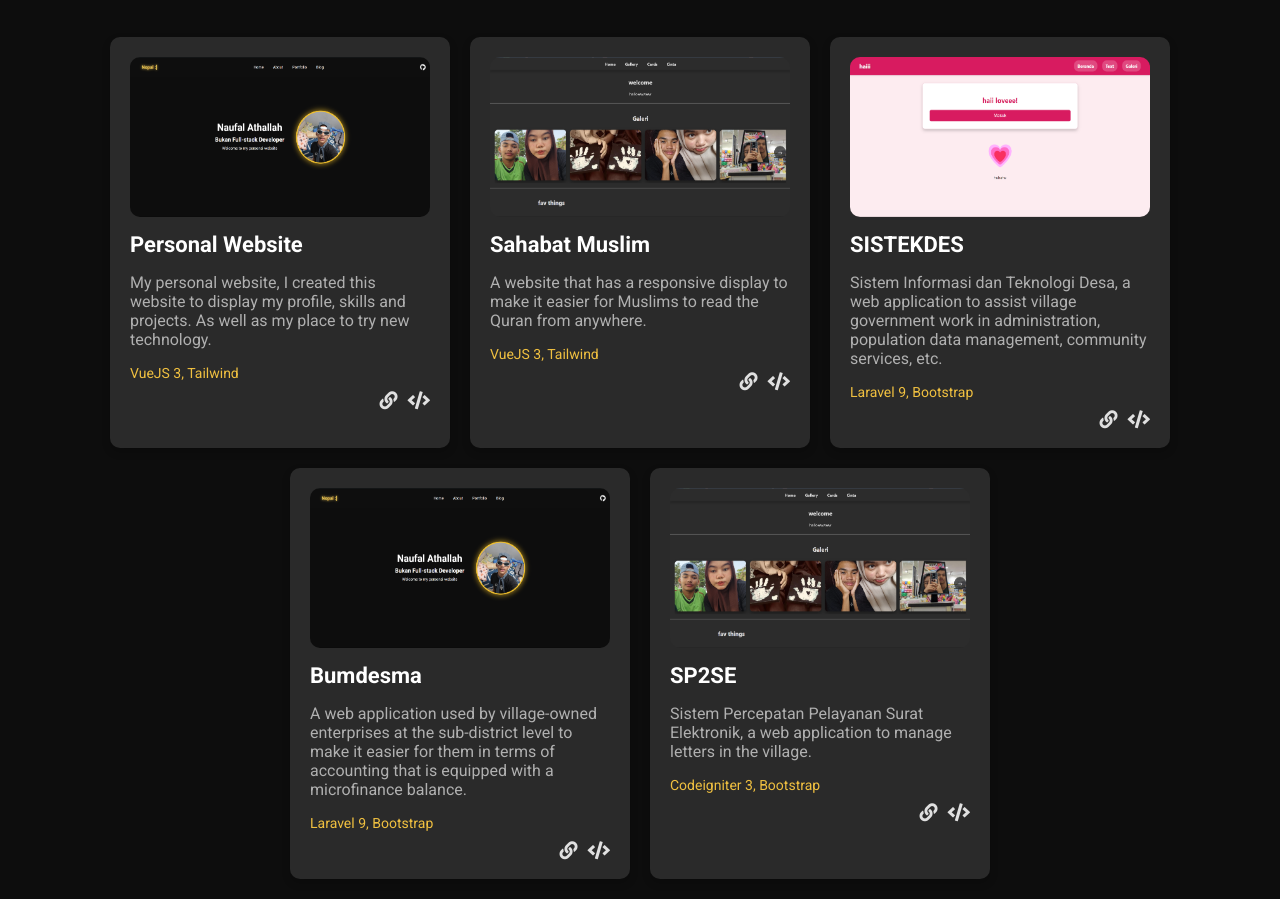
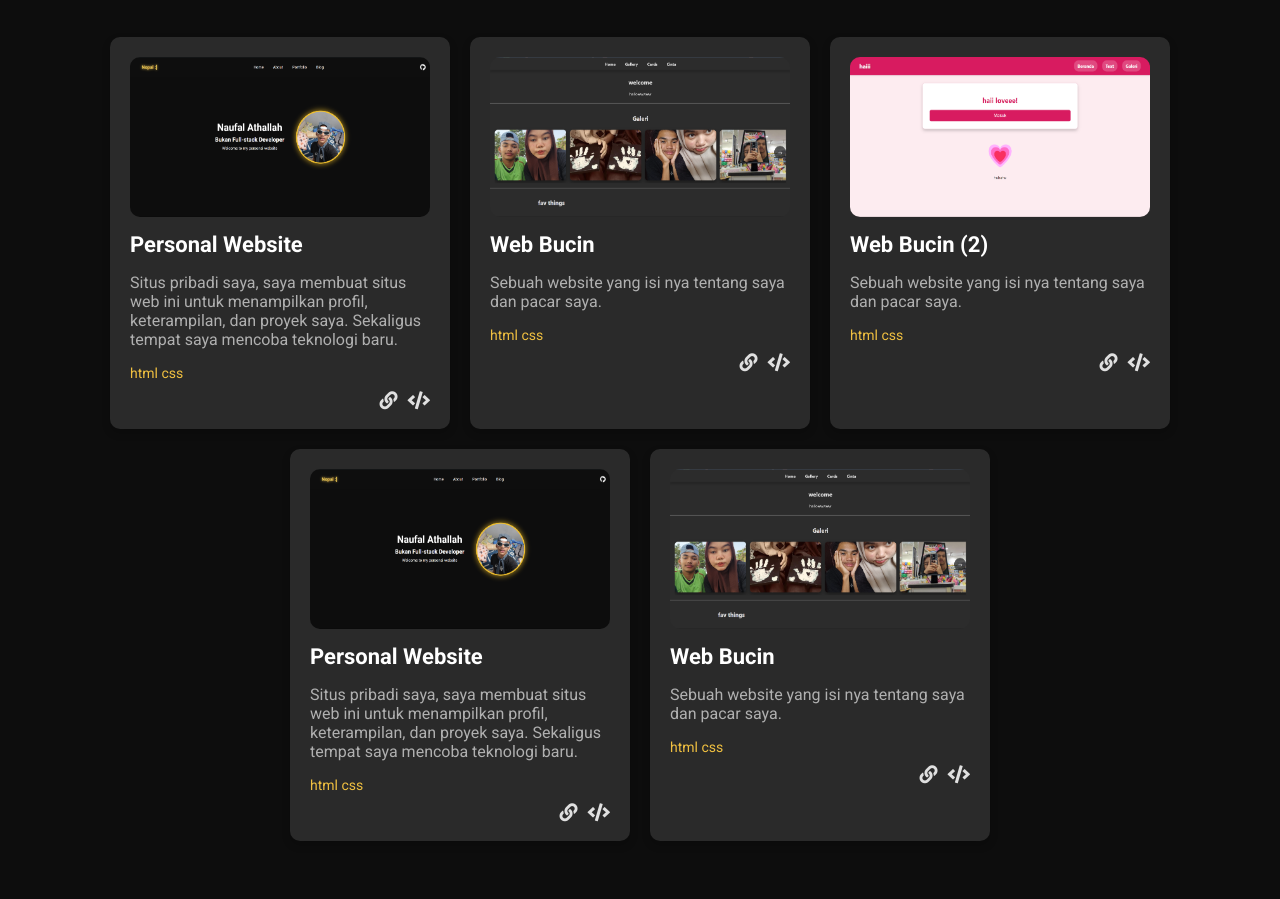
Before and after one commit to plydeuces/portofolio, a plain HTML site: page portofolio.html in a window 1280 px wide. Shown: the part 190-1089 px from the top of the page. After the commit the page ends 1051 px from the top, so only its background shows below. Drawn offline with nearby package versions, Linux system fonts and the light colour scheme.

Commit message:
potofolio

```diff
--- a/portofolio.html
+++ b/portofolio.html
@@ -277,10 +277,10 @@
                Personal Website
               </h3>
               <p>
-               My personal website, I created this website to display my profile, skills and projects. As well as my place to try new technology.
+                Situs pribadi saya, saya membuat situs web ini untuk menampilkan profil, keterampilan, dan proyek saya. Sekaligus tempat saya mencoba teknologi baru.
               </p>
               <div class="tech">
-               VueJS 3, Tailwind
+              html css
               </div>
               <div class="icons">
                <a href="#">
@@ -296,13 +296,13 @@
              <div class="project-card">
               <img alt="Screenshot of Sahabat Muslim project" height="160" src="Screenshot 2024-09-26 100458.png" width="300"/>
               <h3>
-               Sahabat Muslim
+               Web Bucin
               </h3>
               <p>
-               A website that has a responsive display to make it easier for Muslims to read the Quran from anywhere.
+              Sebuah website yang isi nya tentang saya dan pacar saya.
               </p>
               <div class="tech">
-               VueJS 3, Tailwind
+               html css
               </div>
               <div class="icons">
                <a href="#">
@@ -318,13 +318,13 @@
              <div class="project-card">
               <img alt="Screenshot of SISTEKDES project" height="160" src="Screenshot 2024-09-26 100609.png" width="300"/>
               <h3>
-               SISTEKDES
+                Web Bucin (2)
               </h3>
               <p>
-               Sistem Informasi dan Teknologi Desa, a web application to assist village government work in administration, population data management, community services, etc.
+                Sebuah website yang isi nya tentang saya dan pacar saya.
               </p>
               <div class="tech">
-               Laravel 9, Bootstrap
+               html css
               </div>
               <div class="icons">
                <a href="#">
@@ -340,13 +340,13 @@
              <div class="project-card">
               <img alt="Screenshot of Bumdesma project" height="160" src="Screenshot 2024-09-26 100434.png" width="300"/>
               <h3>
-               Bumdesma
+                Personal Website
               </h3>
               <p>
-               A web application used by village-owned enterprises at the sub-district level to make it easier for them in terms of accounting that is equipped with a microfinance balance.
+                Situs pribadi saya, saya membuat situs web ini untuk menampilkan profil, keterampilan, dan proyek saya. Sekaligus tempat saya mencoba teknologi baru.
               </p>
               <div class="tech">
-               Laravel 9, Bootstrap
+               html css
               </div>
               <div class="icons">
                <a href="#">
@@ -362,13 +362,13 @@
              <div class="project-card">
               <img alt="Screenshot of SP2SE project" height="160" src="Screenshot 2024-09-26 100458.png" width="300"/>
               <h3>
-               SP2SE
+                Web Bucin
               </h3>
               <p>
-               Sistem Percepatan Pelayanan Surat Elektronik, a web application to manage letters in the village.
+                Sebuah website yang isi nya tentang saya dan pacar saya.
               </p>
               <div class="tech">
-               Codeigniter 3, Bootstrap
+               html css
               </div>
               <div class="icons">
                <a href="#">
```
Also changed, not shown: about.html (+5 -5 lines).
